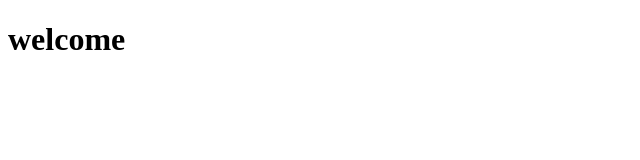
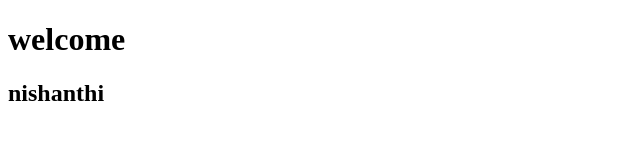
Before and after one commit to nishanthi2206/agaram-ui-practice, a plain HTML site: page text.html in a window 1280 px wide. Shown: the whole page, without its empty margins (0-640 px from the left). Drawn offline with Linux system fonts and the light colour scheme.

Commit message:
added my name

```diff
--- a/text.html
+++ b/text.html
@@ -7,5 +7,6 @@
 </head>
 <body>
     <h1>welcome</h1>
+    <h2>nishanthi</h2>
 </body>
 </html>
```
